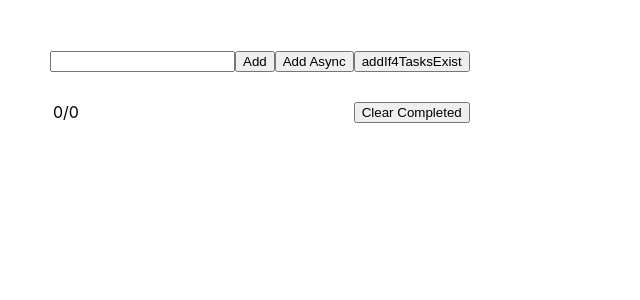
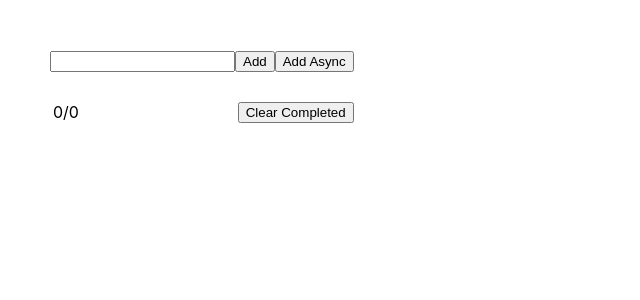
Before and after one commit to tigranmikayelyan123/todo-app, a React (Create React App) app: page / in a window 1280 px wide. Shown: the top 300 px of the page, without its empty margins (0-640 px from the left). Built offline with nearby package versions, Linux system fonts and the light colour scheme.

Commit message:
fix: doing some improvements

```diff
--- a/src/App.jsx
+++ b/src/App.jsx
@@ -1,34 +1,21 @@
-import React from 'react';
-import { useDispatch } from 'react-redux';
-import './App.css';
-import { TodoFooter } from './components/TodoFooter/TodoFooter';
-import { TodoForm } from './components/TodoForm/TodoForm';
-import { TodoList } from './components/TodoList/TodoList';
+/* eslint-disable prettier/prettier */
+import React from "react";
+import { useDispatch } from "react-redux";
+import "./App.css";
+import { TodoFooter } from "./components/TodoFooter/TodoFooter";
+import { TodoForm } from "./components/TodoForm/TodoForm";
+import { TodoList } from "./components/TodoList/TodoList";
 import {
-	onAdd,
-	onDelete,
-	onChecked,
   onClearCompleted,
-} from './features/todos/todosSlice';
+} from "./features/todos/todosSlice";
 
 function App() {
   const dispatch = useDispatch();
 
   return (
-		<div className='App'>
-			<TodoForm
-				onAdd={(text) => {
-					dispatch(onAdd(text));
-				}}
-			/>
-			<TodoList
-				onChange={(newTodo) => {
-					dispatch(onChecked(newTodo));
-				}}
-				onDelete={(todo) => {
-					dispatch(onDelete(todo));
-				}}
-			/>
+    <div className="App">
+      <TodoForm />
+      <TodoList />
       <TodoFooter
         onClearCompleted={() => {
           dispatch(onClearCompleted());
--- a/src/components/TodoFooter/TodoFooter.jsx
+++ b/src/components/TodoFooter/TodoFooter.jsx
@@ -1,17 +1,26 @@
-import { useSelector } from 'react-redux';
-import { selectTodos } from '../../features/todos/todosSlice';
-import './TodoFooter.css';
+/* eslint-disable prettier/prettier */
+import { useSelector } from "react-redux";
+import { onClearCompleted, selectTodos } from "../../features/todos/todosSlice";
+import { useDispatch } from "react-redux";
+import "./TodoFooter.css";
 
-export function TodoFooter({ onClearCompleted }) {
+export function TodoFooter() {
   const todos = useSelector(selectTodos);
   const completedTasks = todos.filter((todo) => todo.isCompleted).length;
+  const dispatch = useDispatch();
 
   return (
-		<div className='footer'>
+    <div className="footer">
       <span>
         {completedTasks}/{todos.length}
       </span>
-			<button onClick={onClearCompleted}>Clear Completed</button>
+      <button
+        onClick={() => {
+          dispatch(onClearCompleted());
+        }}
+      >
+        Clear Completed
+      </button>
     </div>
   );
 }
--- a/src/components/TodoForm/TodoForm.jsx
+++ b/src/components/TodoForm/TodoForm.jsx
@@ -1,48 +1,41 @@
-import { useState } from 'react';
-import { useDispatch } from 'react-redux';
-import { addAsync, addIf4TasksExist } from '../../features/todos/todosSlice';
-import './TodoForm.css';
+/* eslint-disable prettier/prettier */
+import { useState } from "react";
+import { useDispatch } from "react-redux";
+import { addAsync } from "../../features/todos/todosSlice";
+import { onAdd } from "./../../features/todos/todosSlice.js";
+import "./TodoForm.css";
 
-export function TodoForm({ onAdd }) {
-	const [text, setText] = useState('');
+export function TodoForm() {
+  const [text, setText] = useState("");
 
   const dispatch = useDispatch();
 
   return (
     <div>
       <form
-				className='header'
+        className="header"
         onSubmit={(event) => {
           event.preventDefault();
-					onAdd(text);
-					setText('');
+          dispatch(onAdd(text));
+          setText("");
         }}
       >
         <input
-					type='text'
+          type="text"
           value={text}
           onChange={(event) => {
             setText(event.target.value);
           }}
         ></input>
-				<button type='submit'>Add</button>
+        <button type="submit">Add</button>
         <button
-					type='button'
+          type="button"
           onClick={() => {
             dispatch(addAsync(text));
-						setText('');
+            setText("");
           }}
         >
           Add Async
-				</button>
-				<button
-					type='button'
-					onClick={() => {
-						dispatch(addIf4TasksExist(text));
-						setText('');
-					}}
-				>
-					addIf4TasksExist
         </button>
       </form>
     </div>
--- a/src/components/TodoItem/TodoItem.jsx
+++ b/src/components/TodoItem/TodoItem.jsx
@@ -1,23 +1,29 @@
-import './TodoItem.css';
+/* eslint-disable prettier/prettier */
+import { useDispatch } from "react-redux";
+import "./TodoItem.css";
+import { onChecked, onDelete } from "../../features/todos/todosSlice";
 
-export function TodoItem({ todo, onChange, onDelete }) {
+export function TodoItem({ todo }) {
+  const dispatch = useDispatch();
   return (
     <div>
-			<label className='content'>
+      <label className="content">
         <input
-					type='checkbox'
+          type="checkbox"
           checked={todo.isCompleted}
           onChange={(event) => {
-						onChange({
+            const newTodo = {
               ...todo,
               isCompleted: event.target.checked,
-						});
+            };
+            dispatch(onChecked(newTodo));
           }}
         ></input>
         <span>{todo.text}</span>
         <button
           onClick={() => {
-						onDelete(todo);
+						console.log('here')
+            dispatch(onDelete(todo));
           }}
         >
           x
--- a/src/components/TodoList/TodoList.jsx
+++ b/src/components/TodoList/TodoList.jsx
@@ -1,9 +1,10 @@
+/* eslint-disable prettier/prettier */
 import { useSelector } from 'react-redux';
 import { selectTodos } from '../../features/todos/todosSlice';
 import { TodoItem } from '../TodoItem/TodoItem';
 import './TodoList.css';
 
-export function TodoList({ onChange, onDelete }) {
+export function TodoList() {
 	const todos = useSelector(selectTodos);
 
 	return (
@@ -13,8 +14,6 @@ export function TodoList({ onChange, onDelete }) {
 					<TodoItem
 						key={todo.id}
 						todo={todo}
-						onChange={onChange}
-						onDelete={onDelete}
 					/>
 				);
 			})}
--- a/src/features/todos/todosSlice.js
+++ b/src/features/todos/todosSlice.js
@@ -63,11 +63,4 @@ export const { onAdd, onDelete, onChecked, onClearCompleted } =
 
 export const selectTodos = (state) => state.todos;
 
-export const addIf4TasksExist = (text) => (dispatch, getState) => {
-	const currentTodos = selectTodos(getState());
-	if (currentTodos.length >= 4) {
-		dispatch(onAdd(text));
-	}
-};
-
 export default todosSlice.reducer;
```
Lines whose indentation alone changed are shown as unchanged.
